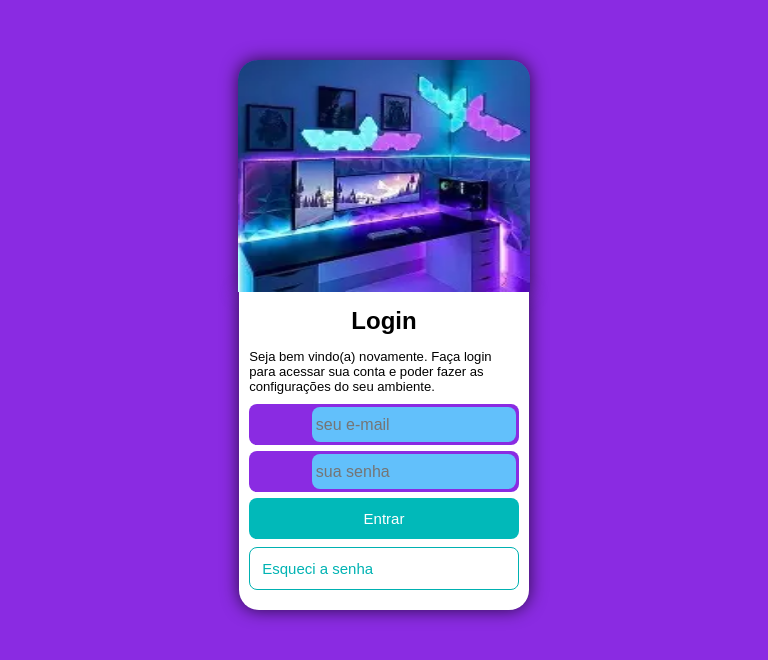
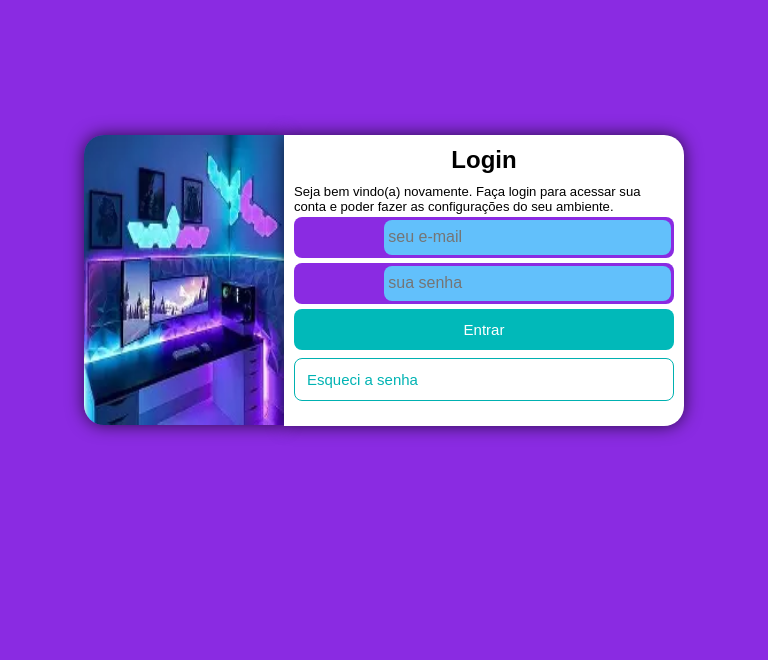
Before and after one commit to Higor-Ribeiro/html-css, a plain HTML site: page desafios/projeto-login/login.html in a window 768 px wide. Drawn offline with Linux system fonts and the light colour scheme.

Commit message:
projeto-login

```diff
--- a/desafios/projeto-login/estilos/medias.css
+++ b/desafios/projeto-login/estilos/medias.css
@@ -0,0 +1,20 @@
+@media screen and (min-width: 760px) and (max-width:1024px){
+    main{
+        margin: 80px auto;
+        width: 600px;
+        height: 400px;
+        display: flex;
+    }
+    main img{
+        border-radius: 20px 0 0 20px;
+        width: 200px;
+        height: 290px;
+        margin: none;
+    }
+    section{
+        width: 400px;
+        height: 270px;
+        border-radius: 0 20px 20px 0;
+        margin: none;
+    }
+}
--- a/desafios/projeto-login/estilos/style.css
+++ b/desafios/projeto-login/estilos/style.css
@@ -10,19 +10,20 @@ body{
 }
 main{
     margin: 60px auto;
-    width: 39%;
+    width: 300px;
+    max-width: 90%;
 }
 main img{
     display: block;
     margin: auto;
     border-top-left-radius: 20px;
     border-top-right-radius: 20px;
-    width: 97.5%;
-    height: 29vh;
+    width: 256px;
+    height: 215px;
     box-shadow: 0px 0px 17px rgba(0, 0, 0, 0.705);
 }
 section{
-    width: 90%;
+    width: 236px;
     background-color: white;
     padding: 1px 10px 20px 10px;
     margin: auto;
@@ -32,11 +33,11 @@ section{
 }
 section h1{
     text-align: center;
-    margin: 14px;
+    margin: 10px;
 }
 section #parágrafo{
     text-align: left;
-    margin-bottom: 10px;
+    margin-bottom: 3px;
     font-size: 13.1px;
 }
 section .email,
@@ -44,7 +45,7 @@ section .senha {
     text-align: right;
     background-color: blueviolet;
     padding: 3px 3px 3px 0px;
-    margin-bottom: 6px;
+    margin-bottom: 5px;
     border-radius: 8px;
 }
 section .input {
```
